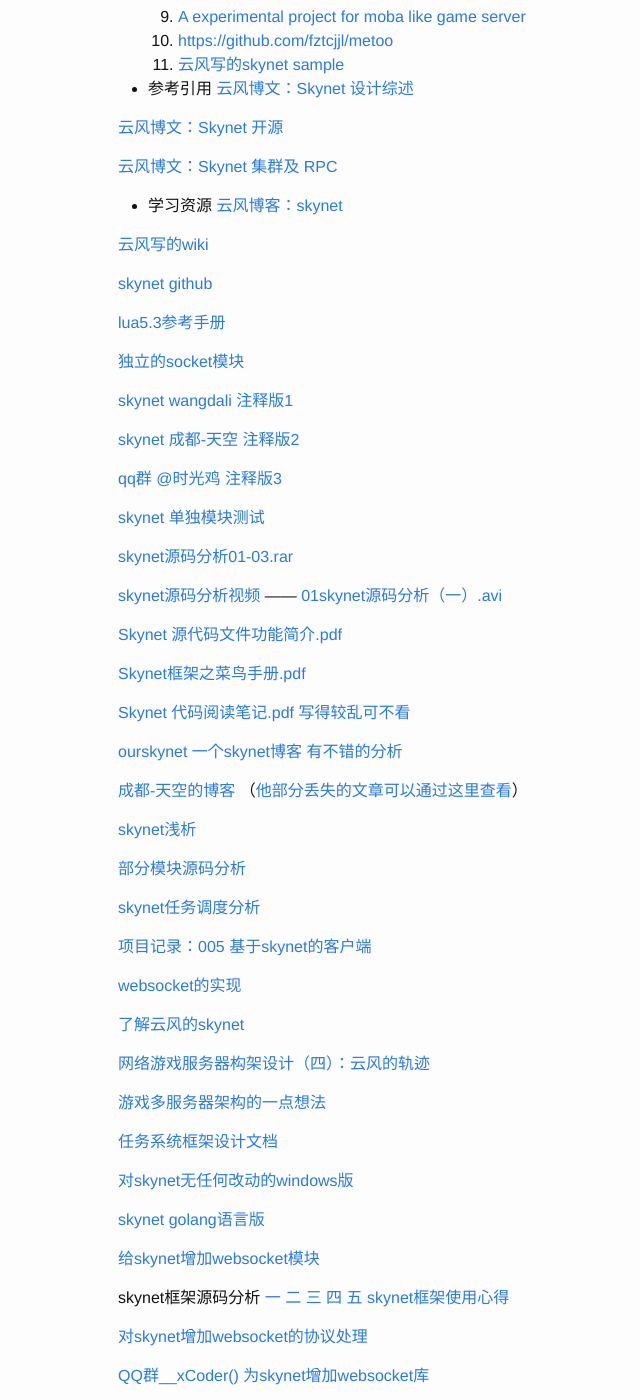
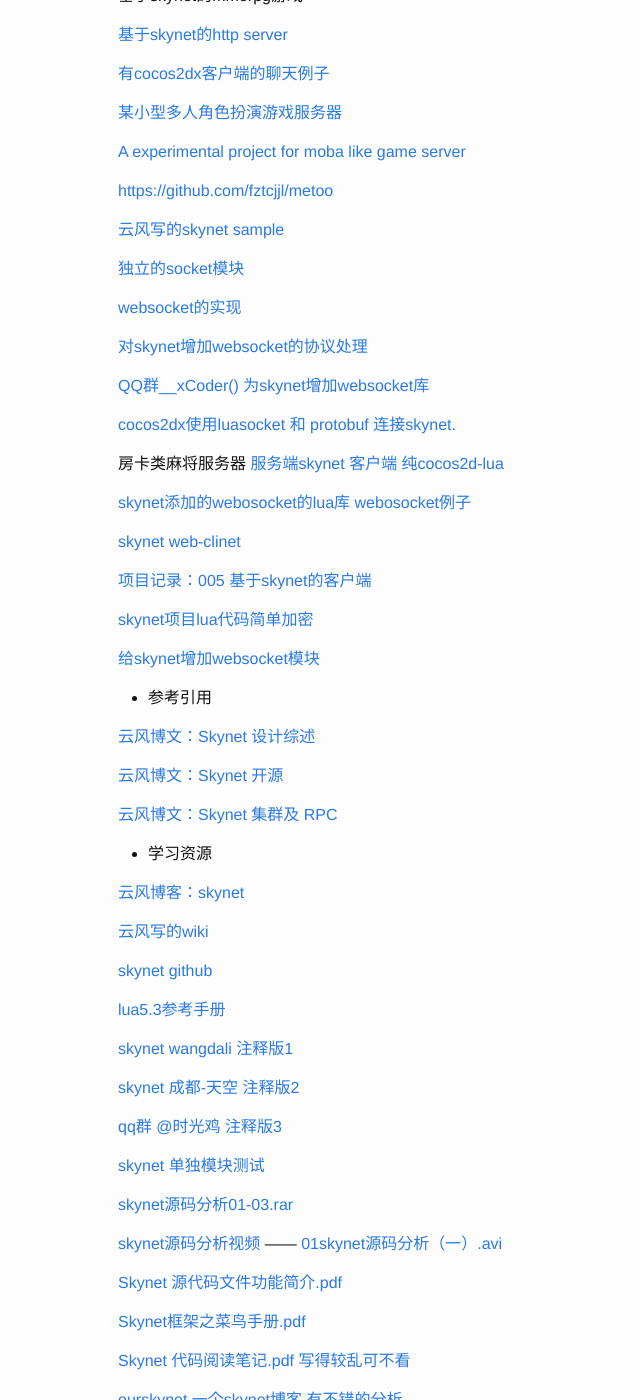
Before and after one commit to guoyu07/skynetclub.github.io, a Jekyll site: the page built from _posts/2015-12-26-resource.md, in a window 1280 px wide and 1400 px high, scrolled down 2124 px. Shown: the whole window, without its empty margins (152-792 px from the left). Built offline with Jekyll 4.4.1, drawn with Linux system fonts in a browser that asks for light colours; comment, search, counter and statistics services are not loaded; some of the changed text lies outside the part shown.

Commit message:
update 资源收集更新

```diff
--- a/_data/examples.yml
+++ b/_data/examples.yml
@@ -31,3 +31,9 @@
 - name: slua+skynet
   url: https://github.com/nottvlike/slua
   desc:
+- name: 房卡类麻将游戏
+  url: https://github.com/yuanfengyun/mj_server
+  desc: 包含服务端和客户端，分别使用skynet 和 cocos2d-lua
+- name: cocos2dx使用luasocket 和 protobuf 连接skynet.
+  url: https://github.com/gameloses/cocos2dx_lua_skynet_client.git
+  desc:
--- a/_posts/2015-12-26-resource.md
+++ b/_posts/2015-12-26-resource.md
@@ -78,67 +78,96 @@
  7. 日志
 
  - 源码下载
- 1. [skynet git][17]
- 2. [基于skynet的聊天室][18]
- 3. 基于skynet的卡牌游戏
- 4. 基于skynet的多人竞技手游Flappy Bird
- 5. 基于skynet的mmorpg游戏
- 6. [基于skynet的http server][19]
- 7. [有cocos2dx客户端的聊天例子][20]
- 8. [某小型多人角色扮演游戏服务器][21]
- 9. [A experimental project for moba like game server][22]
- 10. [https://github.com/fztcjjl/metoo][23]
- 11. [云风写的skynet sample][24]
+
+[skynet git][17]
+
+[基于skynet的聊天室][18]
+
+基于skynet的卡牌游戏
+
+基于skynet的多人竞技手游Flappy Bird
+
+基于skynet的mmorpg游戏
+
+[基于skynet的http server][19]
+
+[有cocos2dx客户端的聊天例子][20]
+
+[某小型多人角色扮演游戏服务器][21]
+
+[A experimental project for moba like game server][22]
+
+[https://github.com/fztcjjl/metoo][23]
+
+[云风写的skynet sample][24]
+
+[独立的socket模块][25]
+
+[websocket的实现][26]
+
+[对skynet增加websocket的协议处理][64]
+
+[QQ群__xCoder() 为skynet增加websocket库][65]
+
+[cocos2dx使用luasocket 和 protobuf 连接skynet.][66]
+
+房卡类麻将服务器 [服务端skynet][67] [客户端 纯cocos2d-lua][68]
+
+[skynet添加的webosocket的lua库][69] [webosocket例子][70]
+
+[skynet web-clinet][71]
+
+[项目记录：005 基于skynet的客户端][50]
+
+[ skynet项目lua代码简单加密][73]
+
+[给skynet增加websocket模块][57]
 
  - 参考引用
-[云风博文：Skynet 设计综述][25]
 
-[云风博文：Skynet 开源][26]
+[云风博文：Skynet 设计综述][27]
 
-[云风博文：Skynet 集群及 RPC][27]
+[云风博文：Skynet 开源][28]
+
+[云风博文：Skynet 集群及 RPC][29]
 
  - 学习资源
-[云风博客：skynet][28]
 
-[云风写的wiki][29]
+[云风博客：skynet][30]
 
-[skynet github][30]
+[云风写的wiki][31]
 
-[lua5.3参考手册][31]
+[skynet github][32]
 
-[独立的socket模块][32]
+[lua5.3参考手册][33]
 
-[skynet wangdali 注释版1][33]
+[skynet wangdali 注释版1][34]
 
-[skynet 成都-天空 注释版2][34]
+[skynet 成都-天空 注释版2][35]
 
-[qq群 @时光鸡 注释版3][35]
+[qq群 @时光鸡 注释版3][36]
 
-[skynet 单独模块测试][36]
+[skynet 单独模块测试][37]
 
-[skynet源码分析01-03.rar][37]
+[skynet源码分析01-03.rar][38]
 
-[skynet源码分析视频][38] —— [01skynet源码分析（一）.avi][39]
+[skynet源码分析视频][39] —— [01skynet源码分析（一）.avi][40]
 
-[Skynet 源代码文件功能简介.pdf][40]
+[Skynet 源代码文件功能简介.pdf][41]
 
-[Skynet框架之菜鸟手册.pdf][41]
+[Skynet框架之菜鸟手册.pdf][42]
 
-[Skynet 代码阅读笔记.pdf 写得较乱可不看][42]
+[Skynet 代码阅读笔记.pdf 写得较乱可不看][43]
 
-[ourskynet 一个skynet博客 有不错的分析][43]
+[ourskynet 一个skynet博客 有不错的分析][44]
 
-[成都-天空的博客][44]  （[他部分丢失的文章可以通过这里查看][45]）
+[成都-天空的博客][45]  （[他部分丢失的文章可以通过这里查看][46]）
 
-[skynet浅析][46]
+[skynet浅析][47]
 
-[部分模块源码分析][47]
+[部分模块源码分析][48]
 
-[skynet任务调度分析][48]
-
-[项目记录：005 基于skynet的客户端][49]
-
-[websocket的实现][50]
+[skynet任务调度分析][49]
 
 [了解云风的skynet][51]
 
@@ -202,7 +213,7 @@
 
 skeynt QQ群：340504014
 
-[我建的问答网站][72]（提问可前往此处）
+[我建的问答网站][77]（提问可前往此处）
 
 2014-12-13聚会视频
 
@@ -211,15 +222,15 @@
 http://www.youku.com/playlist_show/id_23199360.html
 
  - 编写人
-[skiing886][73]
-[forthxu][74]
+[skiing886][78]
+[forthxu][79]
 加入我们请联系QQ：263967133
 
-![skynet black logo][75]
+![skynet black logo][80]
 
 
   [1]: http://blog.codingnow.com/images/skynet.png
-  [2]: http://skynetdoc.com/
+  [2]: http://skynetclub.github.io/
   [3]: http://forthxu.github.io/talkbox/
   [4]: http://pan.baidu.com/s/1i3qp7b3
   [5]: https://github.com/forthxu/talkbox
@@ -242,32 +253,32 @@
   [22]: https://github.com/cloudwu/battlearena
   [23]: https://github.com/fztcjjl/metoo
   [24]: https://github.com/cloudwu/skynet_sample
-  [25]: http://blog.codingnow.com/2012/09/the_design_of_skynet.html
-  [26]: http://blog.codingnow.com/2012/08/skynet.html
-  [27]: http://blog.codingnow.com/2012/08/skynet_harbor_rpc.html
-  [28]: http://blog.codingnow.com/eo/skynet/
-  [29]: https://github.com/cloudwu/skynet/wiki
-  [30]: https://github.com/cloudwu/skynet
-  [31]: http://cloudwu.github.io/lua53doc/contents.html
-  [32]: https://github.com/cloudwu/socket-server
-  [33]: https://github.com/wangdali/skynet-note
-  [34]: https://github.com/peimin/skynet
-  [35]: https://git.oschina.net/jackiesun8/skynet
-  [36]: https://github.com/wangdali/skynet-test
-  [37]: http://pan.baidu.com/s/1eQpDquQ
-  [38]: http://pan.baidu.com/s/1c0zyjZU
-  [39]: http://pan.baidu.com/s/1eQHxAiI
-  [40]: http://forthxu.com/blog/usr/uploads/2014/05/2424766309.pdf
-  [41]: http://forthxu.com/blog/usr/uploads/2014/05/2082864289.pdf
-  [42]: http://forthxu.com/blog/usr/uploads/2014/07/1456960310.pdf
-  [43]: http://outsky.org/article.php?t=2
-  [44]: http://skynetdoc.com/
-  [45]: http://www.tuicool.com/sites/YFbiumb
-  [46]: http://blog.csdn.net/xiarendeniao/article/details/38613161
-  [47]: http://blog.sina.com.cn/s/articlelist_2137822390_0_1.html
-  [48]: http://spartan1.iteye.com/blog/2059120
-  [49]: http://my.oschina.net/uicode/blog/366136
-  [50]: https://github.com/Skycrab/skynet_websocket
+  [25]: https://github.com/cloudwu/socket-server
+  [26]: https://github.com/Skycrab/skynet_websocket
+  [27]: http://blog.codingnow.com/2012/09/the_design_of_skynet.html
+  [28]: http://blog.codingnow.com/2012/08/skynet.html
+  [29]: http://blog.codingnow.com/2012/08/skynet_harbor_rpc.html
+  [30]: http://blog.codingnow.com/eo/skynet/
+  [31]: https://github.com/cloudwu/skynet/wiki
+  [32]: https://github.com/cloudwu/skynet
+  [33]: http://cloudwu.github.io/lua53doc/contents.html
+  [34]: https://github.com/wangdali/skynet-note
+  [35]: https://github.com/peimin/skynet
+  [36]: https://git.oschina.net/jackiesun8/skynet
+  [37]: https://github.com/wangdali/skynet-test
+  [38]: http://pan.baidu.com/s/1eQpDquQ
+  [39]: http://pan.baidu.com/s/1c0zyjZU
+  [40]: http://pan.baidu.com/s/1eQHxAiI
+  [41]: http://forthxu.com/blog/usr/uploads/2014/05/2424766309.pdf
+  [42]: http://forthxu.com/blog/usr/uploads/2014/05/2082864289.pdf
+  [43]: http://forthxu.com/blog/usr/uploads/2014/07/1456960310.pdf
+  [44]: http://outsky.org/article.php?t=2
+  [45]: http://skynetclub.github.io/
+  [46]: http://www.tuicool.com/sites/YFbiumb
+  [47]: http://blog.csdn.net/xiarendeniao/article/details/38613161
+  [48]: http://blog.sina.com.cn/s/articlelist_2137822390_0_1.html
+  [49]: http://spartan1.iteye.com/blog/2059120
+  [50]: http://my.oschina.net/uicode/blog/366136
   [51]: http://www.cppblog.com/yangsf5/archive/2014/01/16/205413.html
   [52]: http://www.cnblogs.com/ychellboy/archive/2012/10/15/2723470.html
   [53]: http://blog.codingnow.com/2010/07/game_network.html
```
Also changed, not shown: other parts of _posts/2015-12-26-resource.md (+20 -33 lines), index.md (+1 -1 lines).
